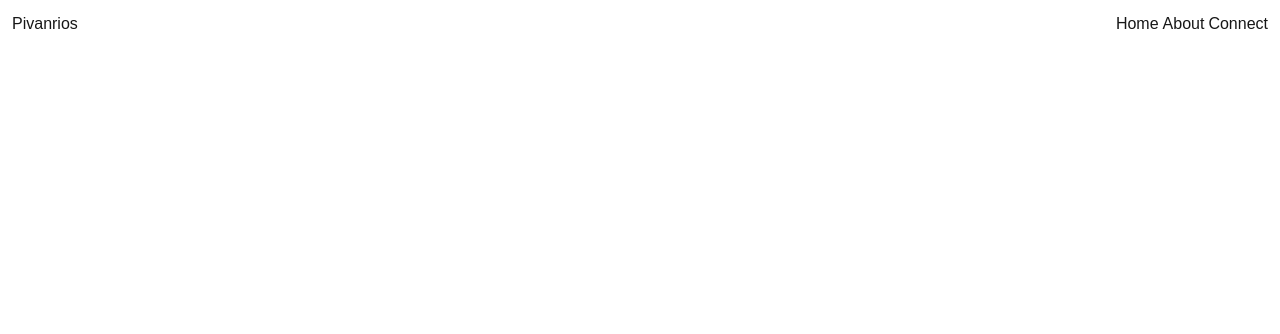
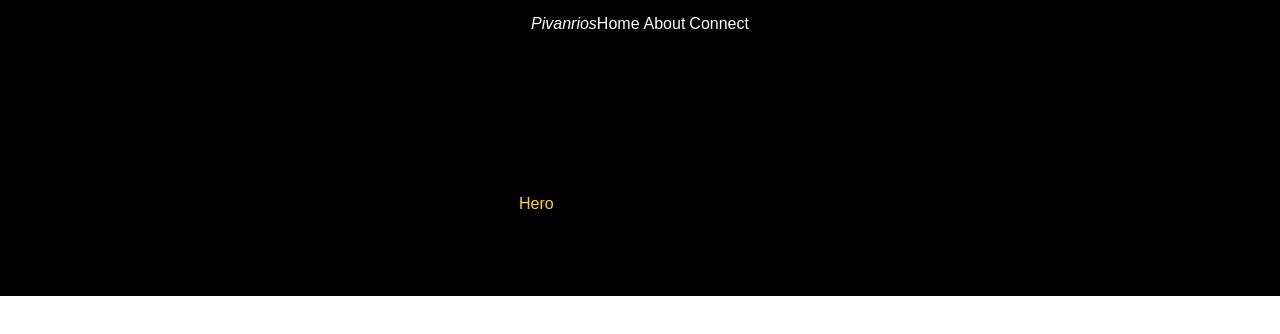
Before and after one commit to Pivanrios/Portafolio, a Next.js app: page / in a window 1280 px wide. Shown: the top 334 px of the page. Built offline with nearby package versions, Linux system fonts and the light colour scheme.

Commit message:
create and add Hero component

```diff
--- /dev/null
+++ b/components/Hero.tsx
@@ -0,0 +1,9 @@
+import React from 'react'
+
+function Hero() {
+  return (
+    <div className='pb-20 pt-36 text-amber-300'>Hero</div>
+  )
+}
+
+export default Hero
--- a/src/app/page.tsx
+++ b/src/app/page.tsx
@@ -1,16 +1,17 @@
 import Link from "next/link";
+import Hero from "../../components/Hero";
 
 
 export default function Home() {
   return (
    <>
-   <main>
+   <main className=" relative bg-black flex justify-center items-center">
     <div>
       {//navbar
-      }<div className="flex flex-row justify-between p-3">
-        <h2>Pivanrios</h2>
+      }<div className="flex flex-row p-3">
+        <h2 className=" italic text-white">Pivanrios</h2>
         <nav>
-          <ul className="flex flex-row justify-center space-x-1">
+          <ul className="flex flex-row justify-center space-x-1 text-white">
             <Link href={"/"}>Home</Link>
             <Link href={"/"}>About</Link>
             <Link href={"/"}>Connect</Link>
@@ -18,6 +19,7 @@ export default function Home() {
         </nav>
       </div>
 
+      <Hero/>
 
     </div>
    </main>
```
